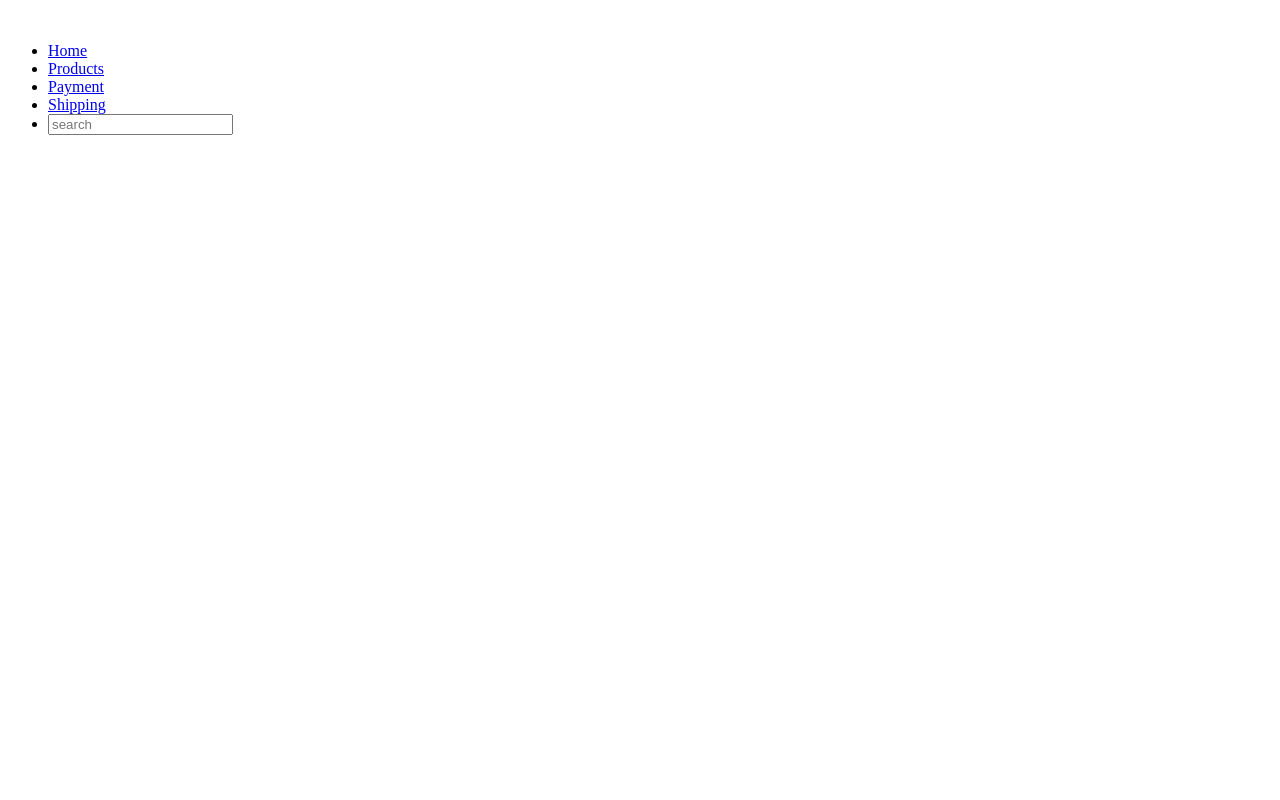
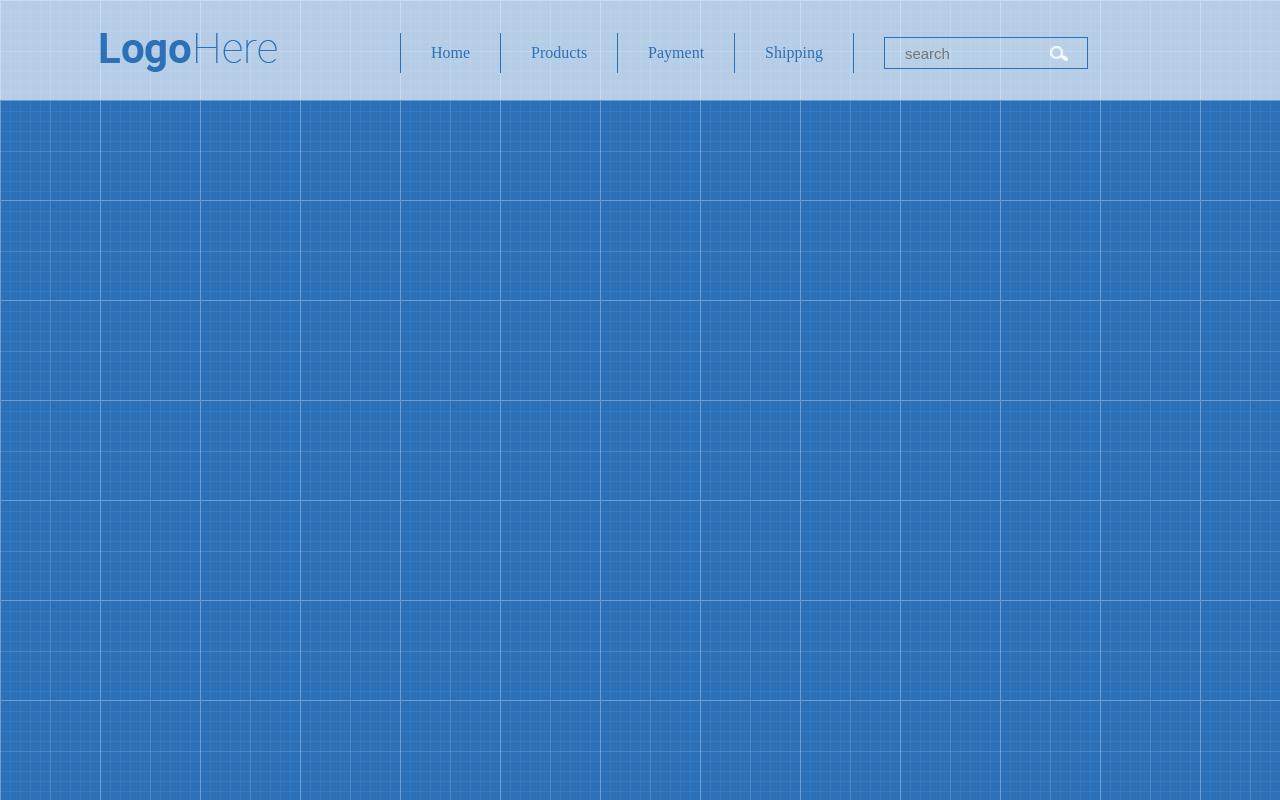
Before and after one commit to Rilloy/rilloy.github.io, a plain HTML site: page index.html in a window 1280 px wide. Drawn offline with Linux system fonts and the light colour scheme.

Commit message:
change in style.css

```diff
--- a/index.html
+++ b/index.html
@@ -8,7 +8,7 @@
 <body>
 	<div class="header">
 		<div class="logo">
-			<a href="index.hrml"><img src="image/icon(3).png" alt=""></a>
+			<a href="#"><img src="image/icon (3).png" alt=""></a>
 			<ul class="menu">
 				<li><a href="#">Home</a></li>
 				<li><a href="#">Products</a></li>
--- a/style.css
+++ b/style.css
@@ -0,0 +1,82 @@
+html, body, div, span, applet, object, iframe,
+h1, h2, h3, h4, h5, h6, p, blockquote, pre,
+a, abbr, acronym, address, big, cite, code,
+del, dfn, em, img, ins, kbd, q, s, samp,
+small, strike, strong, sub, sup, tt, var,
+b, u, i, center,
+dl, dt, dd, ol, ul, li,
+fieldset, form, label, legend,
+table, caption, tbody, tfoot, thead, tr, th, td,
+article, aside, canvas, details, embed,
+figure, figcaption, footer, header, hgroup,
+menu, nav, output, ruby, section, summary,
+time, mark, audio, video {
+ margin: 0;
+ padding: 0;
+ border: 0;
+ font-size: 100%;
+ font: inherit;
+ vertical-align: baseline;
+}
+/* HTML5 display-role reset for older browsers */
+article, aside, details, figcaption, figure,
+footer, header, hgroup, menu, nav, section, main {
+ display: block;
+}
+body {
+	background-image: url(image/patt.png)
+}
+.header {
+	height: 100px;
+	background-color: #ffffffa6;
+}
+.header:after {
+	content: "";
+	display: block;
+	clear: both;
+}
+.logo {
+	float: left;
+	margin-left: 100px;
+	margin-top: 33px;
+}
+.menu {
+	float: right;
+	margin-left: 123px;
+}
+.menu li {
+	float: left;
+	list-style-type: none;
+	border-left: 1px solid #2c70b7;
+}
+.menu li a {
+	display: block;
+	color: #2c70b7;
+	text-decoration: none;
+	height: 40px;
+	line-height: 40px;
+	padding-right: 30px;
+	padding-left: 30px;
+}
+.menu a:hover {
+	background-color: #2c70b7;
+	color: white;
+}
+.menu li input {
+	background-color: #ffffff08;
+	border: 1px solid #2c70b7;
+	height: 28px;
+	width: 180px;
+	background-image: url("image/icon (4).png");
+	background-repeat: no-repeat;
+	background-size: auto 50%;
+	background-position: 165px;
+	padding-left: 20px;
+	font-size: 15px;
+	margin: 4px 30px;
+}
+li:nth-child(6){
+	border: 0;
+	padding: 0;
+	background-image: url("image/icon (2).png") no-repeat;
+}
```
